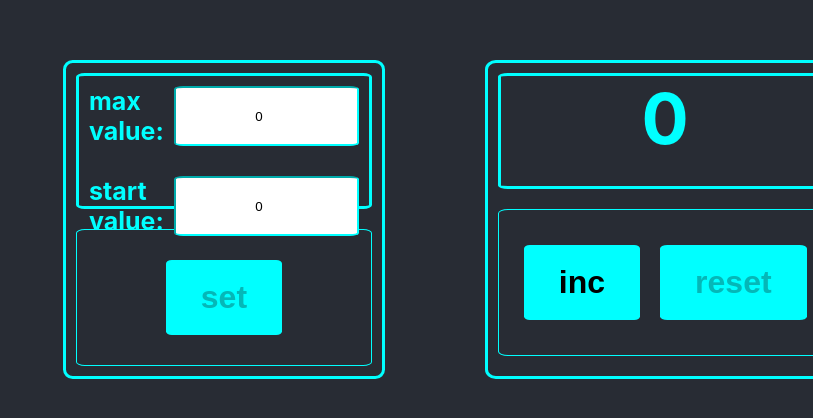
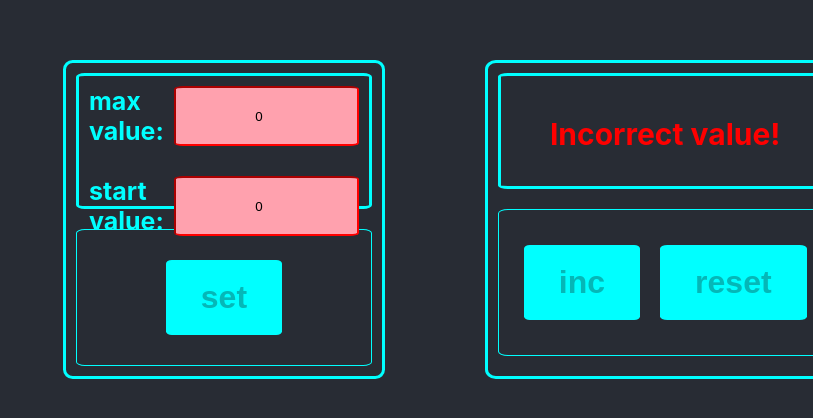
Before and after one commit to alinaguseva1997/counter, a React (Create React App) app: page / in a window 1280 px wide. Shown: the part 140-558 px from the top of the page, without its empty margins (467-1280 px from the left). Built offline with nearby package versions, Linux system fonts and the light colour scheme.

Commit message:
counter 2.0 debug

```diff
--- a/src/App.tsx
+++ b/src/App.tsx
@@ -5,33 +5,48 @@ import {Setting} from "./components/Settings/Setting";
 
 
 function App() {
+    let startValueAsString = localStorage.getItem('startValue')
+    let maxValueAsString = localStorage.getItem('maxValue')
 
-    const [displayValue, setDisplayValue] = useState<number>(0)
-    const [maxValue, setMaxValue] = useState<number>(0)
-    const [startValue, setMinValue] = useState<number>(0)
+    const [displayValue, setDisplayValue] = useState<number>(Number(startValueAsString)||0)
+    const [maxValue, setMaxValue] = useState<number>(Number(maxValueAsString)||0)
+    const [startValue, setStartValue] = useState<number>(Number(startValueAsString)||0)
+    const [isValuesChanged,setIsValuesChanged]=useState(false)
 
     const addCounterDisplay = () => {
         setDisplayValue(displayValue + 1)
     }
 
     const resetCounterDisplay = () => {
-         setDisplayValue(0)
+         setDisplayValue(startValue)
     }
 
 
     const addCounterInputCallBack = (name: string) => {
          name === 'inc' ? addCounterDisplay() : resetCounterDisplay()
-       // name === 'set' ? localstorage...
+        if (name === 'set') {
+            localStorage.setItem('maxValue', JSON.stringify(maxValue))
+            localStorage.setItem('startValue', JSON.stringify(startValue))
+            setIsValuesChanged(false)
+        }
     }
+
+    const incorrectValue = maxValue < 0 || startValue < 0 || maxValue === startValue || startValue > maxValue
 
   return (
     <div className="App">
         <Setting addCounterInputCallBack = {addCounterInputCallBack}
                  setMaxValue = {setMaxValue}
+                 setIsValuesChanged={setIsValuesChanged}
+                 incorrectValue = {incorrectValue}
                  maxValue = {maxValue}
-                 setMinValue = {setMinValue}
-                 startValue = {startValue}/>
+                 setStartValue = {setStartValue}
+                 startValue = {startValue}
+                 displayValue = {displayValue}/>
+
         <Counter displayValue ={displayValue}
+                 isValuesChanged={isValuesChanged}
+                 incorrectValue = {incorrectValue}
                  maxValue = {maxValue}
                  startValue = {startValue}
                  addCounterInputCallBack = {addCounterInputCallBack}/>
--- a/src/components/Counter.tsx
+++ b/src/components/Counter.tsx
@@ -7,22 +7,30 @@ type CounterPropsType = {
     displayValue: number
     addCounterInputCallBack: (name: string) => void
     maxValue: number
+    isValuesChanged:boolean
     startValue: number
+    incorrectValue: boolean
 }
 
 export const Counter = (props: CounterPropsType) => {
 
+    const buttonIncDisabled = props.displayValue === props.maxValue || props.displayValue === props.maxValue || props.incorrectValue ||props.isValuesChanged
+    const buttonResetDisabled = props.displayValue === props.startValue || props.displayValue === props.startValue || props.incorrectValue || props.isValuesChanged
 
     return (
     <div className={s.counterWrapper}>
-            <Display displayValue={props.displayValue} maxValue = {props.maxValue} startValue = {props.startValue}/>
+            <Display displayValue={props.displayValue}
+                     maxValue = {props.maxValue}
+                     startValue = {props.startValue}
+                     incorrectValue = {props.incorrectValue}
+                     enterValue = {props.isValuesChanged}/>
             <div className={s.buttonWrapper}>
                 <Button name={'inc'}
                         addCounterInputCallBack={props.addCounterInputCallBack}
-                        disabled={props.displayValue === 5}/>
+                        disabled={buttonIncDisabled}/>
                 <Button name={'reset'}
                         addCounterInputCallBack={props.addCounterInputCallBack}
-                        disabled={props.displayValue === 0}/>
+                        disabled={buttonResetDisabled}/>
             </div>
         </div>
     );
--- a/src/components/Display/Display.module.css
+++ b/src/components/Display/Display.module.css
@@ -18,3 +18,15 @@
 .displayRed {
     color: red;
 }
+
+.incorrectValueStyle {
+    color: red;
+    height: 70px;
+    padding-top: 40px;
+    font-size: 30px;
+    font-weight: bold;
+    text-align: center;
+    border-radius: 3%;
+    border: 3px solid aqua;
+    margin-bottom: 20px;
+}
--- a/src/components/Display/display.tsx
+++ b/src/components/Display/display.tsx
@@ -5,20 +5,20 @@ type DisplayPropsType = {
     displayValue: number
     maxValue: number
     startValue: number
+    incorrectValue: boolean
+    enterValue: boolean
 }
 
 export const Display = (props: DisplayPropsType) => {
 
-    const enterValue = props.maxValue > 0 && props.startValue > 0 || props.startValue > 0 && props.maxValue === 0 || props.startValue === 0 && props.maxValue > 0
-    const incorrectValue = props.maxValue < 0 || props.startValue < 0 || props.startValue < 0 && props.maxValue >= 0 || props.maxValue < 0 && props.startValue >= 0
-
-    const displayColorRed = props.displayValue === 5 ? `${s.display} + ${s.displayRed}` : incorrectValue ? `${s.display} + ${s.displayText} +  ${s.displayRed}` : s.display
+    const displayColorRed = props.displayValue === props.maxValue ? `${s.display} + ${s.displayRed}` : s.display
+    const incorrectValue = props.incorrectValue ? s.incorrectValueStyle : s.display
 
     return (
-        enterValue
-            ? <div className={`${s.display} + ${s.displayText}`}>enter values and press 'set'</div>
-            : incorrectValue
-                ? <div className={displayColorRed}>Incorrect value!</div>
+        props.incorrectValue
+            ? <div className={incorrectValue}>Incorrect value!</div>
+            : props.enterValue
+                ? <div className={`${s.display} + ${s.displayText}`}>enter values and press 'set'</div>
                 : <div className={displayColorRed}>{props.displayValue}</div>
     );
 };
--- a/src/components/Settings/Setting.module.css
+++ b/src/components/Settings/Setting.module.css
@@ -37,6 +37,13 @@
     border-color: aqua;
 }
 
+.inputError {
+    text-align: center;
+    border-radius: 5%;
+    border-color: red;
+    background-color: #ffa1ae;
+}
+
 .buttonSetWrap {
     display: flex;
     justify-content: center;
--- a/src/components/Settings/Setting.tsx
+++ b/src/components/Settings/Setting.tsx
@@ -1,41 +1,48 @@
-import React, {ChangeEvent, useState} from 'react';
+import React, {ChangeEvent} from 'react';
 import s from './Setting.module.css'
 import {Button} from "../Button/Button";
 
 export type SettingsPropsType = {
     addCounterInputCallBack: (name: string) => void
     setMaxValue: (value: number) => void
-    setMinValue: (value: number) => void
+    setStartValue: (value: number) => void
     maxValue: number
     startValue: number
+    displayValue: number,
+    setIsValuesChanged:(newStatus:boolean) => void
+    incorrectValue: boolean
 }
 
 export const Setting = (props: SettingsPropsType) => {
 
-
     const onChangeMaxValueHandler = (e: ChangeEvent<HTMLInputElement>) => {
         props.setMaxValue(+e.currentTarget.value)
-    }
-    const onChangeMinValueHandler = (e: ChangeEvent<HTMLInputElement>) => {
-        props.setMinValue(+e.currentTarget.value)
+        props.setIsValuesChanged(true)
     }
 
-    const disabledButton = props.maxValue === 0 && props.startValue === 0 || props.maxValue < 0 || props.startValue < 0 || props.maxValue === props.startValue || props.startValue > props.maxValue
+    const onChangeMinValueHandler = (e: ChangeEvent<HTMLInputElement>) => {
+        props.setStartValue(+e.currentTarget.value)
+        props.setIsValuesChanged(true)
+    }
+
+    const disabledButtonSet = props.maxValue === 0 && props.startValue === 0 || props.maxValue < 0 || props.startValue < 0 || props.maxValue === props.startValue || props.startValue > props.maxValue || props.displayValue === props.maxValue
+
+    const inputError = props.incorrectValue ? s.inputError : s.inputSetting
 
     return (
         <div className={s.settingsWrapper}>
             <div className={s.settings}>
                 <div className={s.maxValue}>
                     <span className={s.spanSetting}>max value:</span>
-                    <input value={props.maxValue} onChange={onChangeMaxValueHandler} className={s.inputSetting} type={"number"}/>
+                    <input value={props.maxValue} onChange={onChangeMaxValueHandler} className={inputError} type={"number"}/>
                 </div>
                 <div className={s.minValue}>
                     <span className={s.spanSetting}>start value:</span>
-                    <input value={props.startValue} onChange={onChangeMinValueHandler} className={s.inputSetting} type={"number"}/>
+                    <input value={props.startValue} onChange={onChangeMinValueHandler} className={inputError} type={"number"}/>
                 </div>
             </div>
             <div className={s.buttonSetWrap}>
-                <Button name={'set'} addCounterInputCallBack={props.addCounterInputCallBack} disabled={disabledButton}/>
+                <Button name={'set'} addCounterInputCallBack={props.addCounterInputCallBack} disabled={disabledButtonSet}/>
             </div>
         </div>
     );
```
